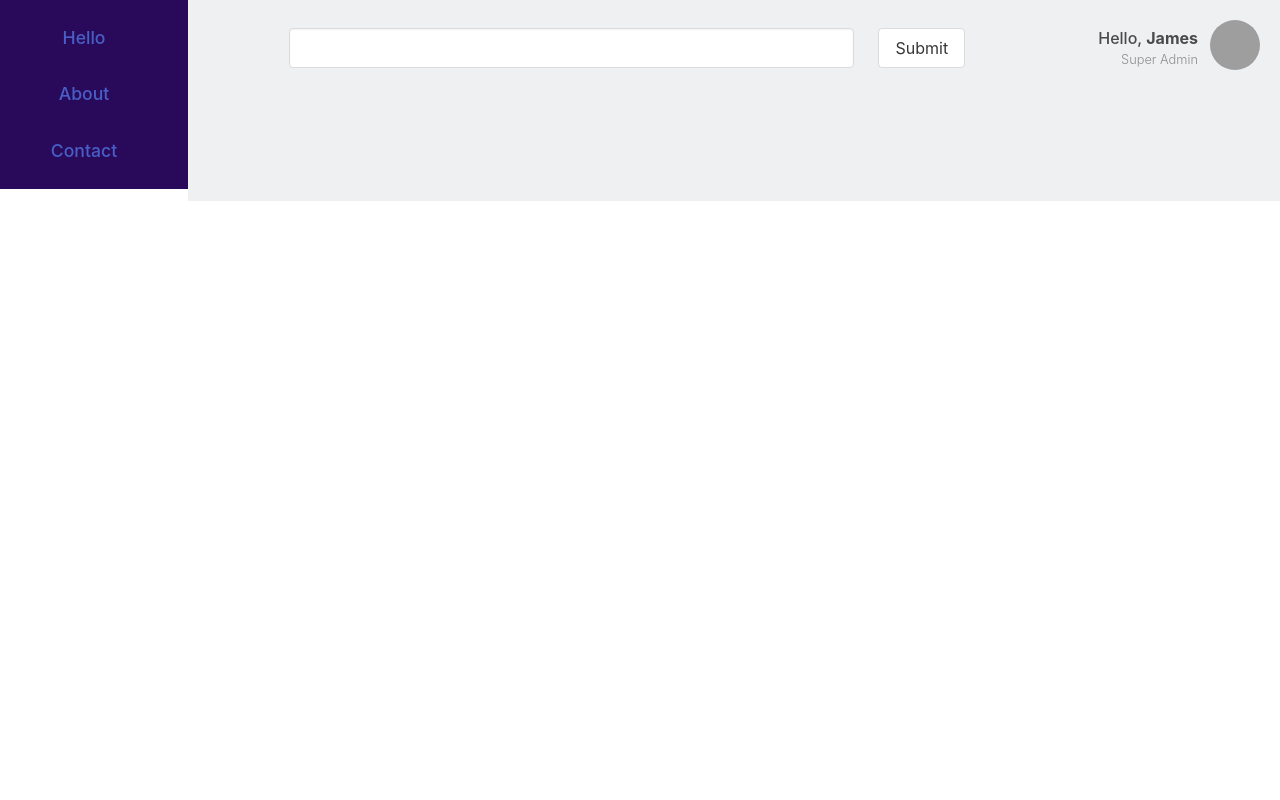
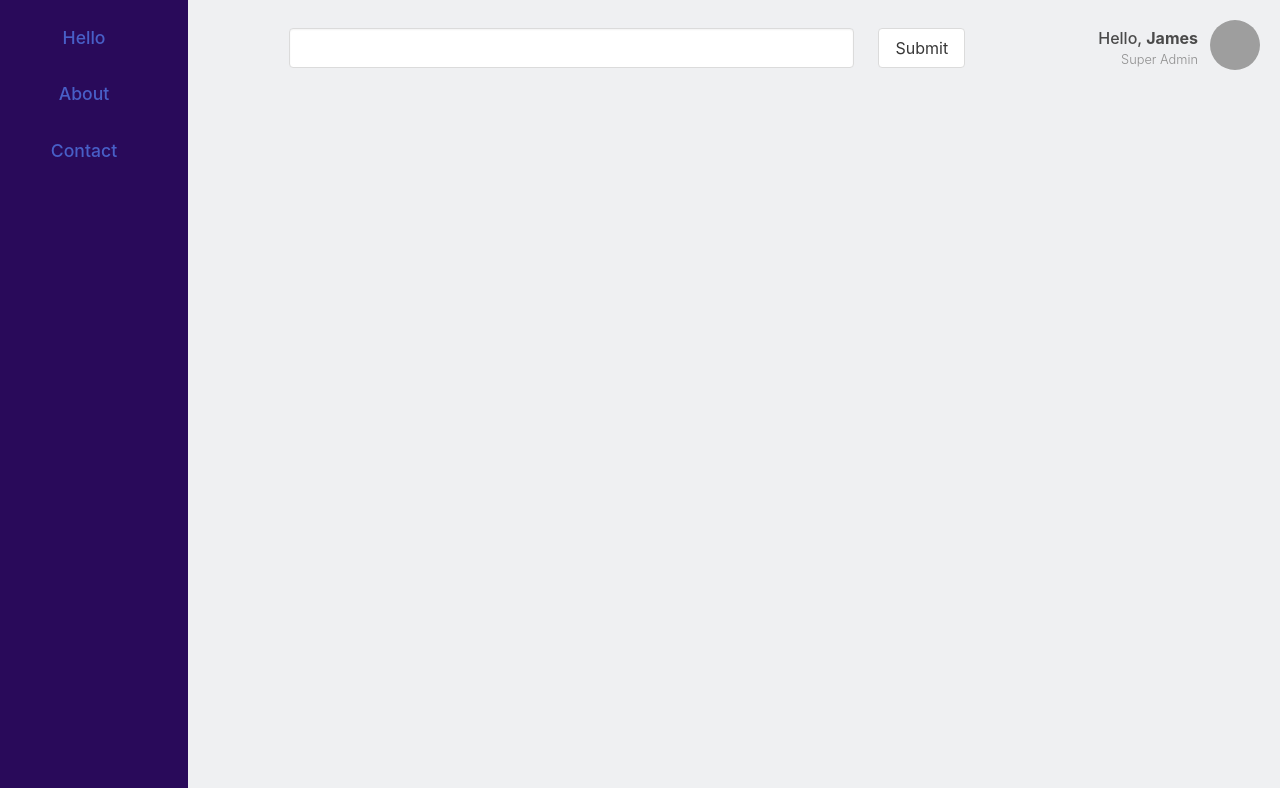
Before and after one commit to vincechapman/TweetVista, a Flask app: template app/templates/pages/dashboard.html in a window 1280 px wide. Run offline with Flask 2, Linux system fonts and the light colour scheme; the template is opened without the code that fills it, so the values that code supplies are empty; style sheets or scripts are compiled from the project's sources; grey boxes are pictures that could not be loaded.

Commit message:
Revisiting dashboard styling

```diff
--- a/app/static/styles/pages/dashboard.sass
+++ b/app/static/styles/pages/dashboard.sass
@@ -7,7 +7,9 @@
 
 #side-menu
     max-width: 200px
+    min-height: 100vh
     padding-right: 0
+    padding-bottom: 0
 
 #account
     margin: 20px
```
